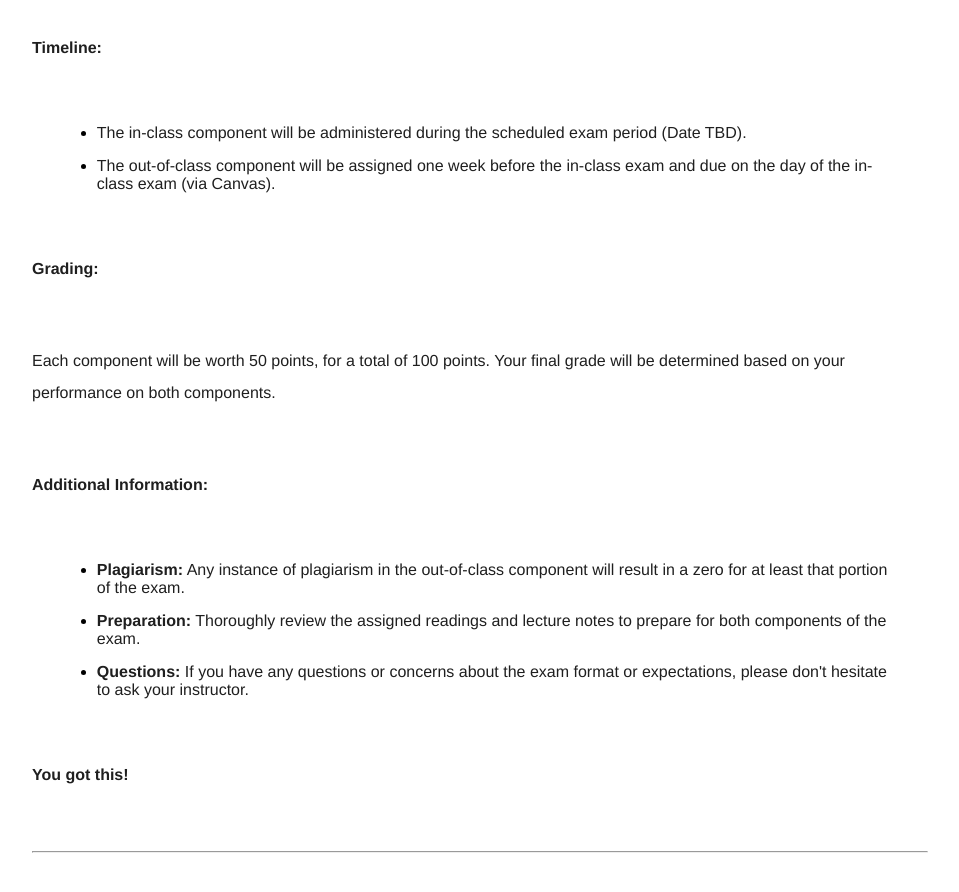
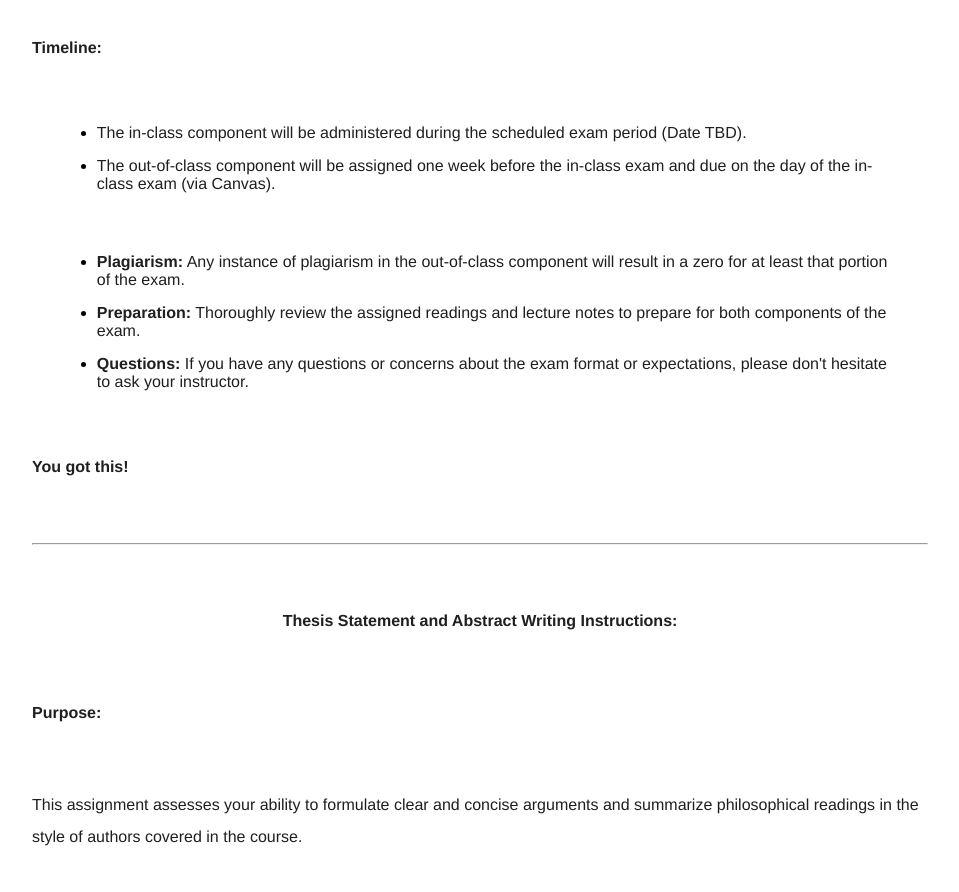
Before and after one commit to kevinjpatton/kevinjpatton.github.io, a Jekyll site: the page built from pedagogy/intro/intro_course_exams.html, in a window 1280 px wide and 900 px high, scrolled down 1742 px. Shown: the top 892 px of the window, without its empty margins (160-1119 px from the left). Built offline with Jekyll 4.4.1, drawn with Linux system fonts in a browser that asks for light colours; Markdown is read by kramdown in place of the engine named in the settings.

Commit message:
Update intro_course_exams.html

```diff
--- a/pedagogy/intro/intro_course_exams.html
+++ b/pedagogy/intro/intro_course_exams.html
@@ -80,19 +80,6 @@ title: Pedagogy - Intro Course Exams
     <span style="color:#1f1f1f;">The out-of-class component will be assigned one week before the in-class exam and due on the day of the in-class exam (via Canvas).</span>
   </li>
 </ul>
-<p>
-  <span style="color:#1f1f1f;">
-    <strong>Grading:</strong>
-  </span>
-</p>
-<p>
-  <span style="color:#1f1f1f;">Each component will be worth 50 points, for a total of 100 points. Your final grade will be determined based on your performance on both components.</span>
-</p>
-<p>
-  <span style="color:#1f1f1f;">
-    <strong>Additional Information:</strong>
-  </span>
-</p>
 <ul class="standard-list">
   <li>
     <span style="color:#1f1f1f;">
```
